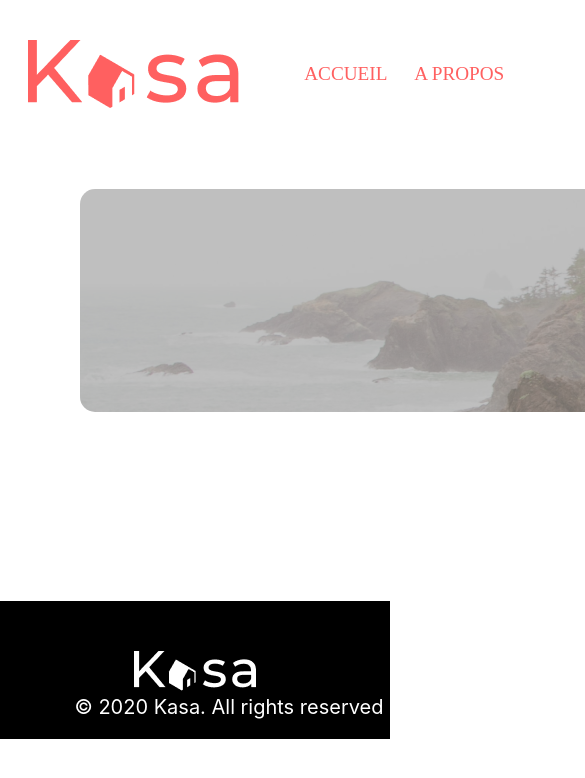
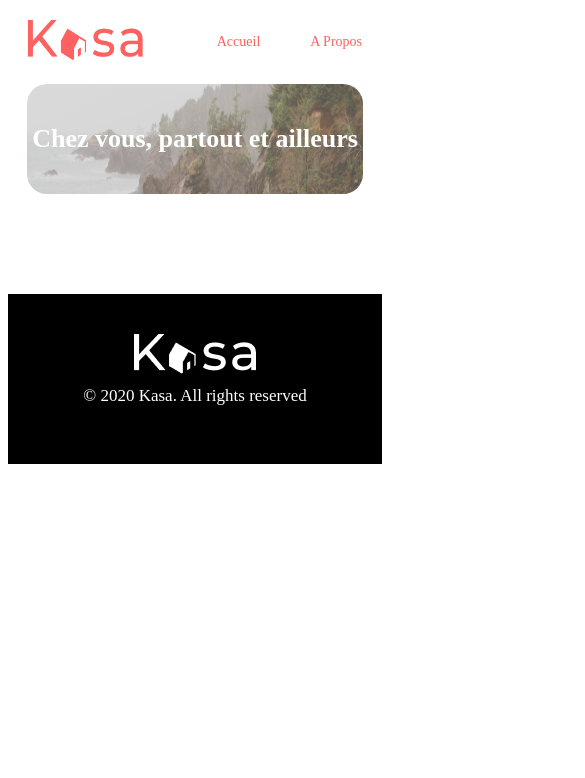
Before and after one commit to Sjunt/P7-Kasa, a React (Create React App) app: page / in a window 390 px wide. Shown: the top 778 px of the page, 585 px wide, since content can reach past the window. Built offline with nearby package versions, Linux system fonts and the light colour scheme.

Commit message:
fix css / add nav

```diff
--- a/src/components/Footer/Footer.css
+++ b/src/components/Footer/Footer.css
@@ -5,6 +5,24 @@
     background-color: black;
     color: white;
     text-align: center;
-    padding-top: 50px;
-    padding-bottom: 20px;
+    padding-top: 40px;
+    height: 130px;
+    max-width: 1400px;
 }
+
+.footer p{
+    font-size: 25px;
+    padding-top: 45px;
+}
+
+
+@media screen and (max-width: 700px){
+    .footer{
+        height: 130px;
+    }
+    .footer p{
+        font-size: 17px;
+        padding-top: 28px;
+        margin: -20px;
+    }
+}
--- a/src/components/Footer/Footer.js
+++ b/src/components/Footer/Footer.js
@@ -1,5 +1,4 @@
 import React from "react";
-//import { Link } from "react-router-dom";
 import logoFooter from "../../assets/logoFooter.png";
 import "./Footer.css";
 
--- a/src/components/Header/Header.css
+++ b/src/components/Header/Header.css
@@ -1,44 +1,21 @@
 .header {
-    max-width: 1200px;
-    position: absolute;
-    width: 1240px;
-    height: 68px;
-    left: 100px;
-    top: 40px;
+    max-width: 1400px;
+    justify-content: space-between;
+    display: flex;
+    align-items: center;
 
   }
 
-  .header-nav{
-    position: absolute;
-    left: 80.08%;
-    right: 0%;
-    top: 25%;
-    bottom: 25%;
 
-    list-style-type: none;
-    font-family: 'Montserrat';
-    font-size: 24px;
-    font-weight: 500;
-    line-height: 34px;
-
-    display: flex;
-    justify-content: space-between;
-    color :#FF6060;
+  @media screen and (max-width: 700px){
+    img.App-logo{
+    width: 115px;
+    height: 40px;
+  }
+  .header{
+    margin: auto;
+  }
+  li{
+    font-size: 14px;
+  }
 }
-
-.header-nav:hover{
-    text-decoration: underline;
-}
-
-@media screen and (max-width:750px){
-    .header{
-        width: 345px;
-        left: 28px;
-    }
-
-    .header-nav{
-        width: 200px;
-        text-transform: uppercase;
-        font-size: larger;
-    }
-}
--- a/src/components/Header/Header.js
+++ b/src/components/Header/Header.js
@@ -1,30 +1,16 @@
 import React from "react";
-//import { Link } from "react-router-dom";
 import logo from "../../assets/LOGO.png";
 import "./Header.css";
+import Navbar from "../Navbar/Navbar"
 
 
 export default function Header(){
     return(
         <header className="header">
-            <div className="App">
+            <div className="logo-app">
                 <img src={logo} className="App-logo" alt="logo" />
             </div>
-
-            <nav className="header-nav">
-                <li>Accueil</li>
-                <li>A Propos</li>
-            </nav>
-
+            <Navbar />
         </header>
     )
 }
-
-
-/*{<NavLink className="navbar-item" activeClassName="is-active" to="/home">
-Accueil
-</NavLink>
-
-<NavLink className="navbar-item" activeClassName="is-active" to="/about">
-A propos
-</NavLink>}*/
--- /dev/null
+++ b/src/components/Navbar/Navbar.css
@@ -0,0 +1,23 @@
+.navbar{
+    display: flex;
+    justify-content: flex-end;
+    list-style-type: none;
+    font-family: 'Montserrat';
+    color :#FF6060;
+    max-width: 1400px;
+    font-size: 20px;
+}
+
+a.header-nav{
+    padding-left: 50px;
+}
+
+a{
+    color: #FF6060;
+    font-size: larger;
+    text-decoration: none;
+  }
+
+a:hover{
+    text-decoration: underline;
+}
--- /dev/null
+++ b/src/components/Navbar/Navbar.js
@@ -0,0 +1,17 @@
+import React from "react";
+import { NavLink } from "react-router-dom";
+import "./Navbar.css";
+
+export default function Navbar() {
+    return(
+        <div className="navbar">
+            <NavLink className="header-nav" to="/">
+            <li>Accueil</li>
+            </NavLink>
+
+            <NavLink className="header-nav" to="/about">
+            <li>A Propos</li>
+            </NavLink>
+        </div>
+    )
+}
--- a/src/index.css
+++ b/src/index.css
@@ -1,6 +1,6 @@
-body {
+/*body {
   margin: 0;
-  font-family: -apple-system, BlinkMacSystemFont, 'Segoe UI', 'Roboto', 'Oxygen',
+  font-family: "montserrat" -apple-system, BlinkMacSystemFont, 'Segoe UI', 'Roboto', 'Oxygen',
     'Ubuntu', 'Cantarell', 'Fira Sans', 'Droid Sans', 'Helvetica Neue',
     sans-serif;
   -webkit-font-smoothing: antialiased;
@@ -10,4 +10,4 @@ body {
 code {
   font-family: source-code-pro, Menlo, Monaco, Consolas, 'Courier New',
     monospace;
-}
+}*/
--- a/src/pages/Error/Error.css
+++ b/src/pages/Error/Error.css
@@ -5,43 +5,44 @@
    align-items: center;
 }
 
+.bodyError{
+  max-width: 1400px;
+  text-align: -webkit-center;
+
+}
+
+.header{
+  margin : 75px;
+}
+
 h1{
     font-size: 288px;
-    margin-bottom: -32px;
+    margin: 0;
 }
 
 p{
-    font-size: 36px;
-    margin-bottom: 10px;
+    font-size: 50px;
+    margin: 0;
+    padding-bottom: 120px;
 }
 
-a{
-    padding: 90px;
-    font-size: 18px;
-    text-decoration: underline;
-    color: #FF6060;
-  }
+.error a{
+  text-decoration: underline;
+}
 
-  @media screen and (max-width: 829px) {
+
+  @media screen and (max-width: 700px) {
+    .header{
+      margin: 20px;
+    }
     .error{
-        align-content: center;
-
+      text-align: -webkit-center;
     }
-    h1 {
-      font-style: Bold;
-      font-size: 150px;
-      margin: 250px 0 0 60px;
-      font-weight: 700;
+    h1{
+    font-size: 125px;
+    margin-top : 100px;
     }
-     p {
-      font-size: 20px;
-      text-align: -webkit-center;
-      margin: 0px 0px 0px 68px;
-      font-style: medium;
-    }
-     a {
-        font-size: 16px;
-        margin: 200px 0 0px 50px;
-        padding: 0;
+    p{
+      font-size: 33px;
     }
 }
--- a/src/pages/Home/Home.css
+++ b/src/pages/Home/Home.css
@@ -1,9 +1,15 @@
+
+
+.home{
+    /*text-align: -webkit-center;*/
+    margin: 0;
+    max-width: 1400px;
+}
+
 .cover{
     display: flex;
     justify-content: center;
-
-    margin: 189px 700px;
-    height: 95%;
+    margin-bottom: 100px;
 }
 
 .cover p{
@@ -16,6 +22,22 @@
 }
 
 .cover img{
-    filter: contrast(0.5);
-    border-radius: 15px;
+    filter: contrast(0.7);
+    border-radius: 20px;
+    height: 223px;
 }
+
+.imgHome{
+    width: 90%;
+}
+
+@media screen and (max-width: 700px) {
+    .cover img{
+      height: 110px;
+    }
+    .cover p {
+        margin-top: 40px;
+
+        font-size: 26px;
+    }
+}
--- a/src/pages/Home/Home.js
+++ b/src/pages/Home/Home.js
@@ -8,7 +8,7 @@ import "./Home.css"
 
 export default function Home() {
   return (
-    <div>
+    <div className="home">
       <Header />
         <div className="cover">
           <p>Chez vous, partout et ailleurs</p>
```
